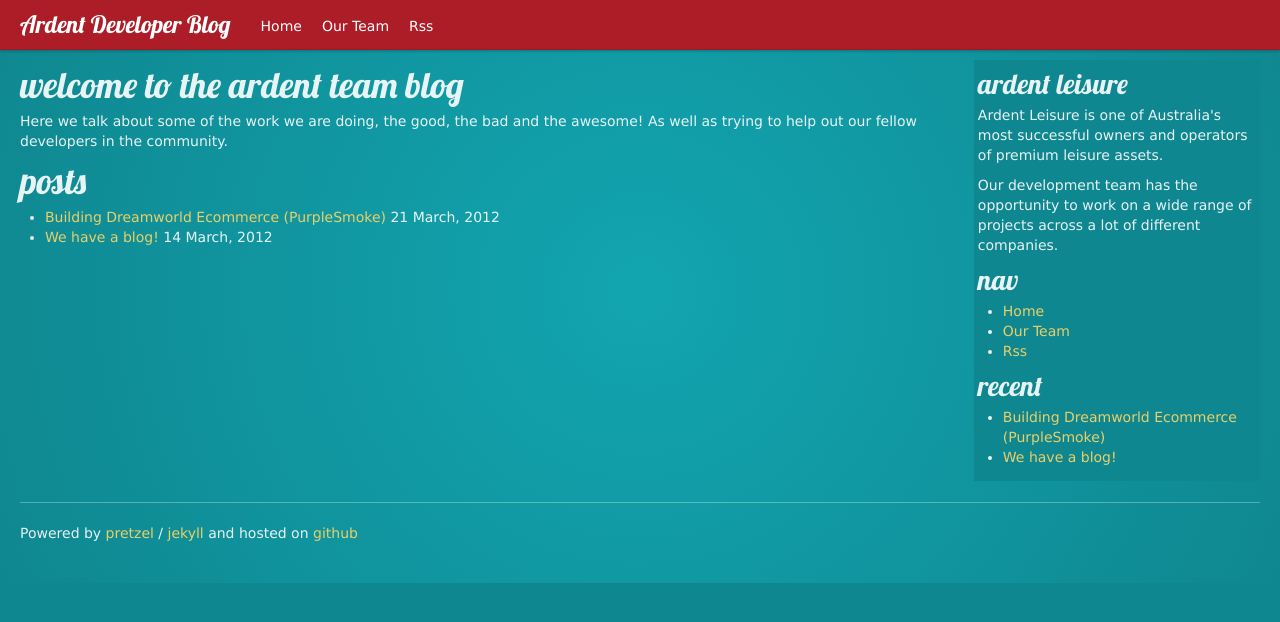
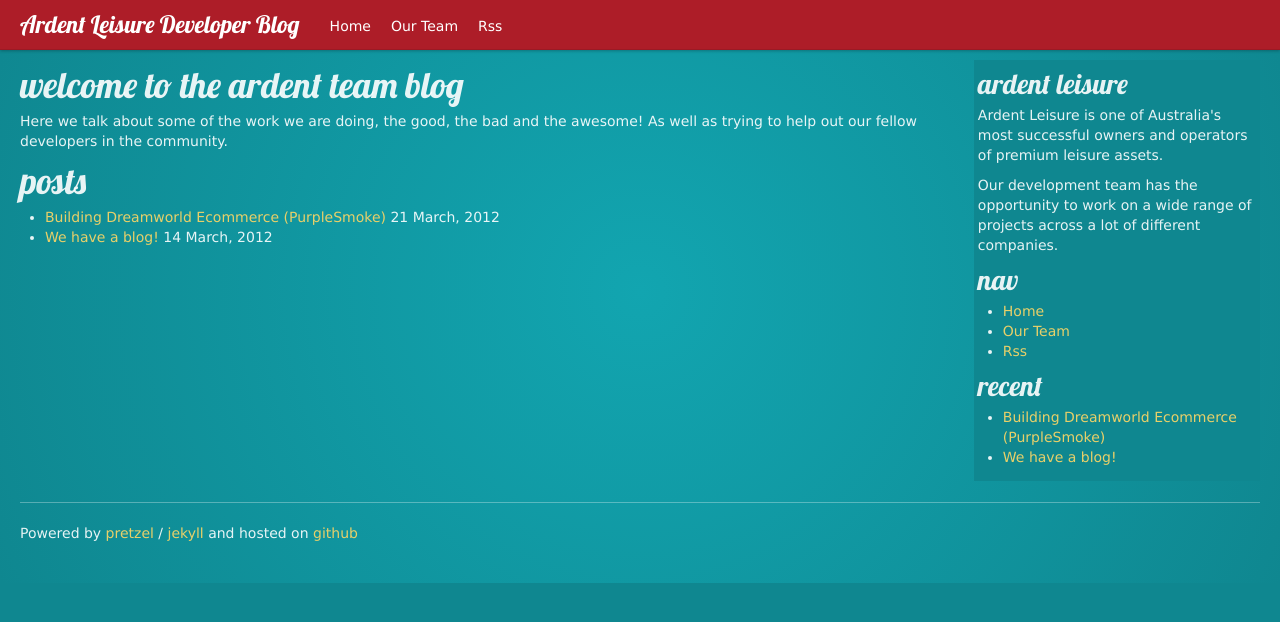
Before and after one commit to ArdentLeisure/ardentleisure.github.com, a Jekyll site: the page built from index.md, in a window 1280 px wide. Shown: the top 622 px of the page. Built offline with Jekyll 4.4.1, drawn with Linux system fonts in a browser that asks for light colours; nearby versions of some CDN libraries; comment, search, counter and statistics services are not loaded.

Commit message:
Changed some title naming stuff

```diff
--- a/_layouts/layout.html
+++ b/_layouts/layout.html
@@ -3,7 +3,7 @@
 <head>
     <meta charset="UTF-8" />
     <meta http-equiv="X-UA-Compatible" content="chrome=1" />
-    <title>{% if page.title %} {{page.title}} | Ardent Dev Blog {% else %} Ardent Leisure Development Blog | The team behind the scene. {% endif %}</title>
+    <title>{% if page.title %} {{page.title}} | Ardent Leisure Dev Blog {% else %} Ardent Leisure Developer Blog | The team behind the scene. {% endif %}</title>
     <meta name="viewport" content="width=device-width, initial-scale=1.0" />
     <link rel="shortcut icon" href="/img/favicon.ico">
 
@@ -47,7 +47,7 @@
             <span class="icon-bar"></span>
             <span class="icon-bar"></span>
           </a>
-          <a class="brand" href="/">Ardent Developer Blog</a>
+          <a class="brand" href="/">Ardent Leisure Developer Blog</a>
           <div class="nav-collapse">
             <ul class="nav">
                 <li><a href="/">Home</a></li>
```
